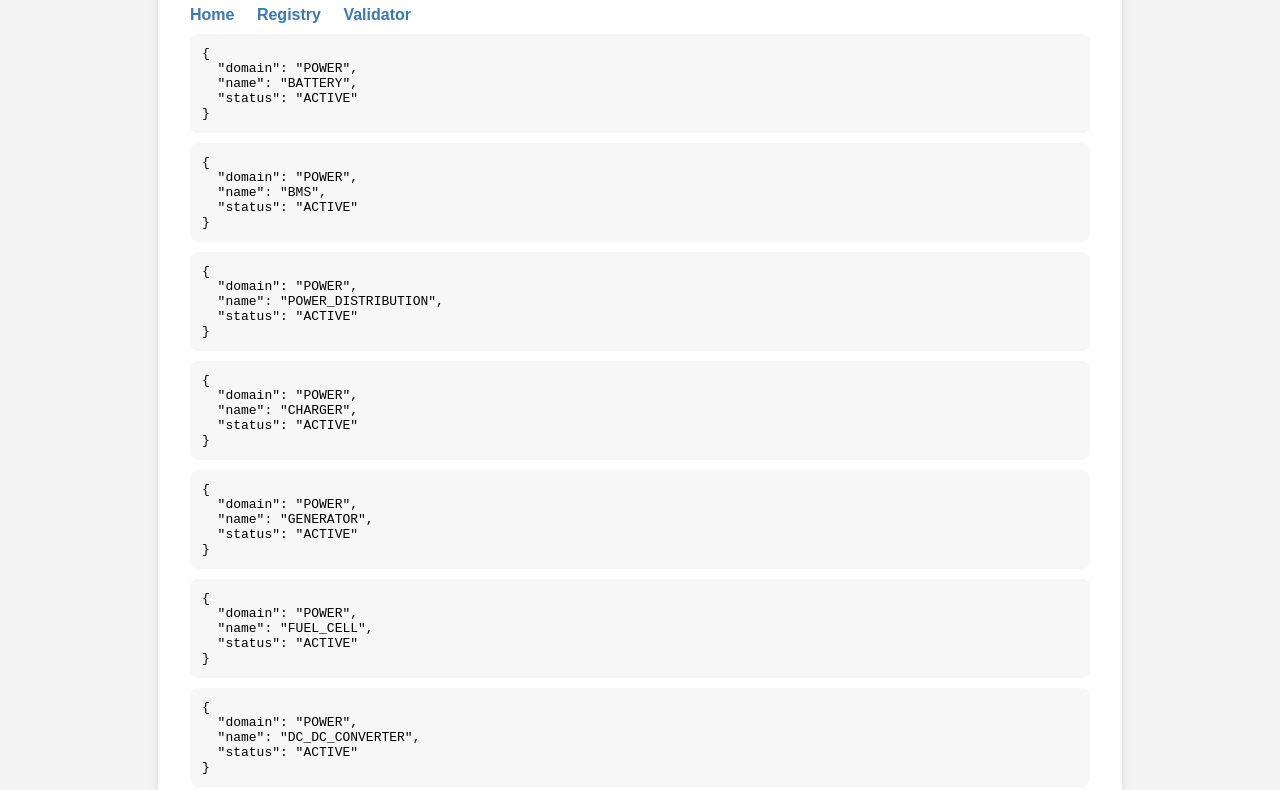
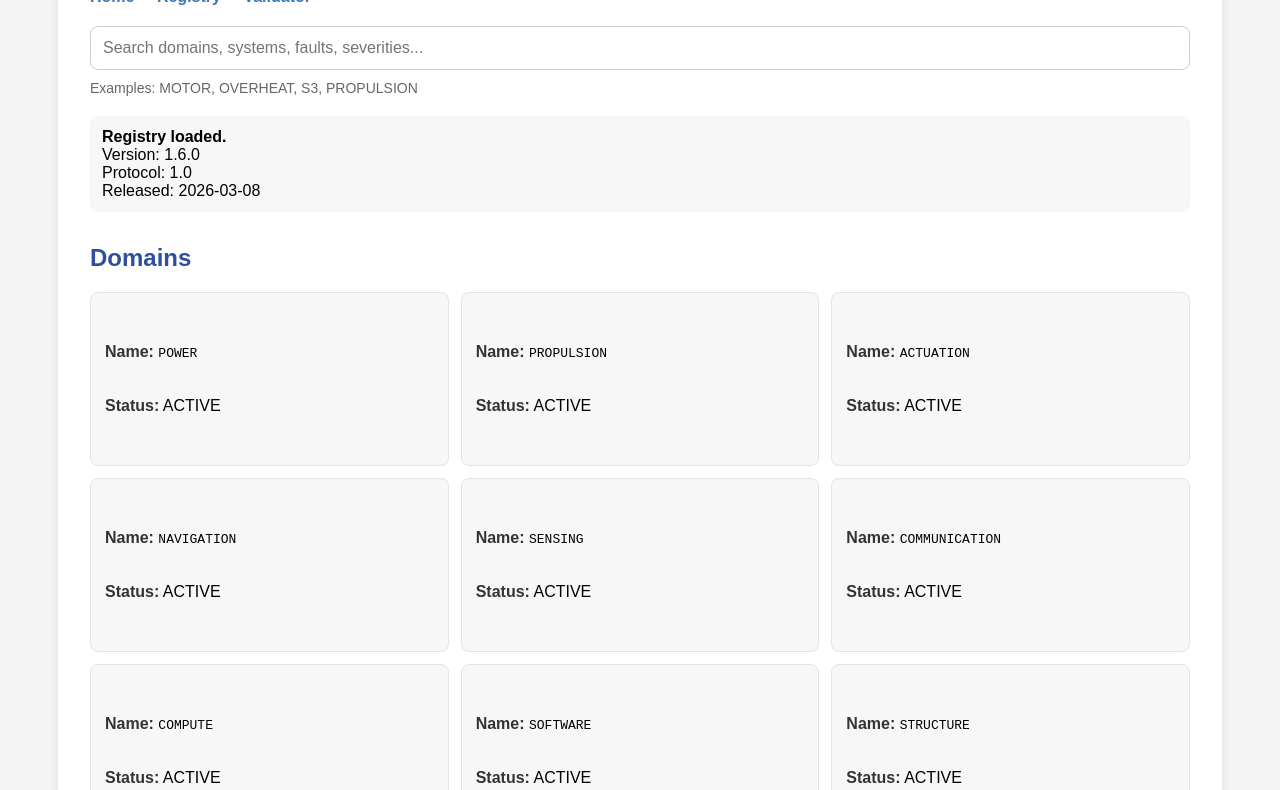
Before and after one commit to msvh5vxc62-boop/adlp-validator-clean, a plain HTML site: page docs/registry.html in a window 1280 px wide. Shown: the part 134-924 px from the top of the page. Drawn offline with Linux system fonts and the light colour scheme.

Commit message:
Update registry.html

```diff
--- a/docs/registry.html
+++ b/docs/registry.html
@@ -1,4 +1,3 @@
-by u
 <!DOCTYPE html>
 <html lang="en">
 <head>
@@ -12,31 +11,85 @@ by u
       margin: 0;
       padding: 32px;
     }
+
     .card {
-      max-width: 900px;
+      max-width: 1100px;
       margin: 0 auto;
       background: white;
       padding: 32px;
       border-radius: 12px;
       box-shadow: 0 2px 10px rgba(0,0,0,0.08);
     }
+
     h1 {
       color: #2d4f9d;
       margin-top: 0;
     }
+
+    h2 {
+      margin-top: 32px;
+      color: #2d4f9d;
+    }
+
     nav a {
       margin-right: 18px;
       text-decoration: none;
       color: #3c78b5;
       font-weight: 600;
     }
+
+    .toolbar {
+      margin-top: 20px;
+      margin-bottom: 20px;
+    }
+
+    input {
+      width: 100%;
+      padding: 12px;
+      font-size: 16px;
+      box-sizing: border-box;
+      border: 1px solid #ccc;
+      border-radius: 8px;
+    }
+
+    .section {
+      margin-top: 24px;
+    }
+
+    .grid {
+      display: grid;
+      grid-template-columns: repeat(auto-fit, minmax(280px, 1fr));
+      gap: 12px;
+    }
+
     .item {
-      padding: 12px;
-      margin-top: 10px;
+      padding: 14px;
       background: #f7f7f7;
       border-radius: 8px;
+      border: 1px solid #e4e4e4;
+      white-space: pre-wrap;
+    }
+
+    .meta {
+      color: #666;
+      margin-top: 10px;
+      font-size: 14px;
+    }
+
+    .label {
+      font-weight: 700;
+      color: #333;
+    }
+
+    .mono {
       font-family: monospace;
-      white-space: pre-wrap;
+    }
+
+    .status {
+      margin-top: 16px;
+      padding: 12px;
+      background: #f7f7f7;
+      border-radius: 8px;
     }
   </style>
 </head>
@@ -50,57 +103,186 @@ by u
       <a href="./validator.html">Validator</a>
     </nav>
 
-    <div id="output">Loading registry...</div>
+    <div class="toolbar">
+      <input
+        id="searchBox"
+        type="text"
+        placeholder="Search domains, systems, faults, severities..."
+      >
+      <div class="meta">Examples: MOTOR, OVERHEAT, S3, PROPULSION</div>
+    </div>
+
+    <div id="status" class="status">Loading registry...</div>
+
+    <div class="section">
+      <h2>Domains</h2>
+      <div id="domains"></div>
+    </div>
+
+    <div class="section">
+      <h2>Systems</h2>
+      <div id="systems"></div>
+    </div>
+
+    <div class="section">
+      <h2>Fault Types</h2>
+      <div id="faults"></div>
+    </div>
+
+    <div class="section">
+      <h2>Severity Levels</h2>
+      <div id="severities"></div>
+    </div>
   </div>
 
   <script>
-function collectAllObjects(node, out = []) {
-  if (Array.isArray(node)) {
-    for (const item of node) collectAllObjects(item, out);
-    return out;
+    let registryData = null;
+
+    function normalize(value) {
+      return String(value || "").trim().toUpperCase();
     }
 
-  if (node && typeof node === "object") {
-    out.push(node);
-    for (const value of Object.values(node)) {
-      collectAllObjects(value, out);
-    }
+    function matchesSearch(text, query) {
+      if (!query) return true;
+      return normalize(text).includes(query);
     }
 
-  return out;
+    function renderDomains(query = "") {
+      const container = document.getElementById("domains");
+      const domains = Array.isArray(registryData?.domains) ? registryData.domains : [];
+
+      const filtered = domains.filter(item =>
+        matchesSearch(item.name, query) ||
+        matchesSearch(item.status, query)
+      );
+
+      if (filtered.length === 0) {
+        container.innerHTML = '<div class="item">No matching domains.</div>';
+        return;
+      }
+
+      container.innerHTML = '<div class="grid">' + filtered.map(item => `
+        <div class="item">
+          <div><span class="label">Name:</span> <span class="mono">${item.name}</span></div>
+          <div><span class="label">Status:</span> ${item.status}</div>
+        </div>
+      `).join("") + '</div>';
+    }
+
+    function renderSystems(query = "") {
+      const container = document.getElementById("systems");
+      const systems = Array.isArray(registryData?.systems) ? registryData.systems : [];
+
+      const filtered = systems.filter(item =>
+        matchesSearch(item.domain, query) ||
+        matchesSearch(item.name, query) ||
+        matchesSearch(item.status, query) ||
+        matchesSearch(`${item.domain}.${item.name}`, query)
+      );
+
+      if (filtered.length === 0) {
+        container.innerHTML = '<div class="item">No matching systems.</div>';
+        return;
+      }
+
+      container.innerHTML = '<div class="grid">' + filtered.map(item => `
+        <div class="item">
+          <div><span class="label">Code:</span> <span class="mono">${item.domain}.${item.name}</span></div>
+          <div><span class="label">Domain:</span> ${item.domain}</div>
+          <div><span class="label">System:</span> ${item.name}</div>
+          <div><span class="label">Status:</span> ${item.status}</div>
+        </div>
+      `).join("") + '</div>';
+    }
+
+    function renderFaults(query = "") {
+      const container = document.getElementById("faults");
+      const faults = Array.isArray(registryData?.fault_types) ? registryData.fault_types : [];
+
+      const filtered = faults.filter(item => {
+        const domainsText = (item.domains_applicable || []).join(" ");
+        const severityText = (item.severity_guidance || []).join(" ");
+        const metricsText = (item.required_metrics || []).join(" ");
+
+        return (
+          matchesSearch(item.name, query) ||
+          matchesSearch(item.status, query) ||
+          matchesSearch(domainsText, query) ||
+          matchesSearch(severityText, query) ||
+          matchesSearch(metricsText, query)
+        );
+      });
+
+      if (filtered.length === 0) {
+        container.innerHTML = '<div class="item">No matching fault types.</div>';
+        return;
+      }
+
+      container.innerHTML = '<div class="grid">' + filtered.map(item => `
+        <div class="item">
+          <div><span class="label">Fault:</span> <span class="mono">${item.name}</span></div>
+          <div><span class="label">Status:</span> ${item.status}</div>
+          <div><span class="label">Domains:</span> ${(item.domains_applicable || []).join(", ")}</div>
+          <div><span class="label">Allowed severities:</span> ${(item.severity_guidance || []).join(", ")}</div>
+          <div><span class="label">Required metrics:</span> ${(item.required_metrics || []).join(", ") || "None"}</div>
+        </div>
+      `).join("") + '</div>';
+    }
+
+    function renderSeverities(query = "") {
+      const container = document.getElementById("severities");
+      const severities = Array.isArray(registryData?.severity_levels) ? registryData.severity_levels : [];
+
+      const filtered = severities.filter(item =>
+        matchesSearch(item.name, query) ||
+        matchesSearch(item.definition, query) ||
+        matchesSearch((item.allowed_actions || []).join(" "), query)
+      );
+
+      if (filtered.length === 0) {
+        container.innerHTML = '<div class="item">No matching severity levels.</div>';
+        return;
+      }
+
+      container.innerHTML = '<div class="grid">' + filtered.map(item => `
+        <div class="item">
+          <div><span class="label">Severity:</span> <span class="mono">${item.name}</span></div>
+          <div><span class="label">Definition:</span> ${item.definition}</div>
+          <div><span class="label">Allowed actions:</span> ${(item.allowed_actions || []).join(", ")}</div>
+        </div>
+      `).join("") + '</div>';
+    }
+
+    function renderAll() {
+      const query = normalize(document.getElementById("searchBox").value);
+
+      renderDomains(query);
+      renderSystems(query);
+      renderFaults(query);
+      renderSeverities(query);
     }
 
     async function loadRegistry() {
-  const output = document.getElementById("output");
+      const status = document.getElementById("status");
 
       try {
         const response = await fetch("./adlp_registry_v1.6.0.json");
         if (!response.ok) throw new Error(`HTTP ${response.status}`);
 
-    const data = await response.json();
-    const allObjects = collectAllObjects(data);
+        registryData = await response.json();
 
-    const useful = allObjects.filter(item =>
-      item.domain || item.subsystem || item.fault || item.severity ||
-      item.code || item.event_code || item.packet_code ||
-      item.domain_name || item.subsystem_name || item.failure
-    );
+        status.innerHTML =
+          `<b>Registry loaded.</b><br>` +
+          `Version: ${registryData.registry_version || "Unknown"}<br>` +
+          `Protocol: ${registryData.protocol_version || "Unknown"}<br>` +
+          `Released: ${registryData.released || "Unknown"}`;
 
-    output.innerHTML = "";
+        renderAll();
 
-    useful.slice(0, 80).forEach(item => {
-      const div = document.createElement("div");
-      div.className = "item";
-      div.textContent = JSON.stringify(item, null, 2);
-      output.appendChild(div);
-    });
-
-    if (useful.length === 0) {
-      output.textContent = "No detailed event entries found.";
-    }
+        document.getElementById("searchBox").addEventListener("input", renderAll);
       } catch (err) {
-    console.error(err);
-    output.textContent = "Failed to load registry.";
+        console.error("Failed to load registry:", err);
+        status.textContent = "Failed to load registry.";
       }
     }
 
```
Lines whose indentation alone changed are shown as unchanged.
